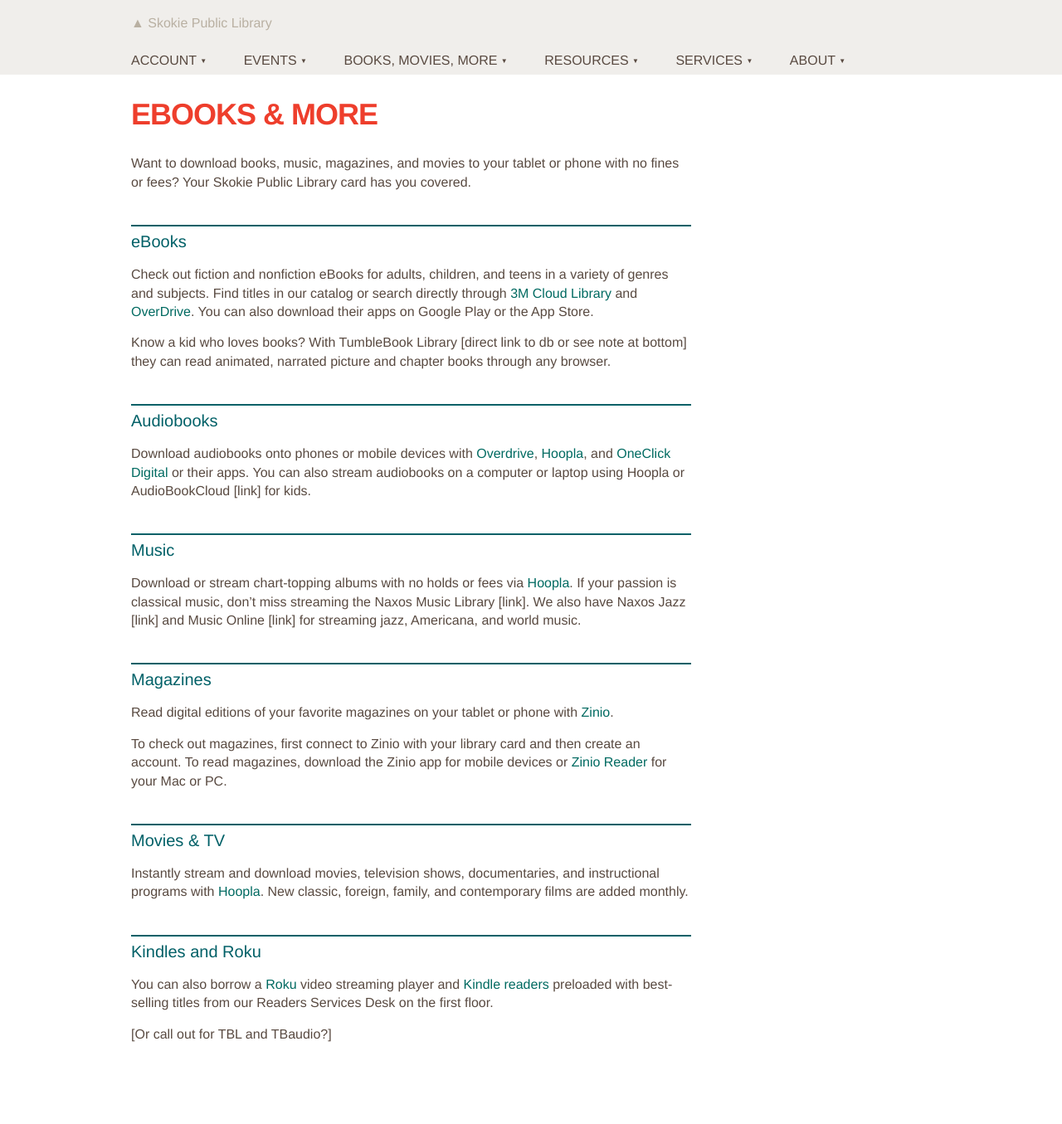
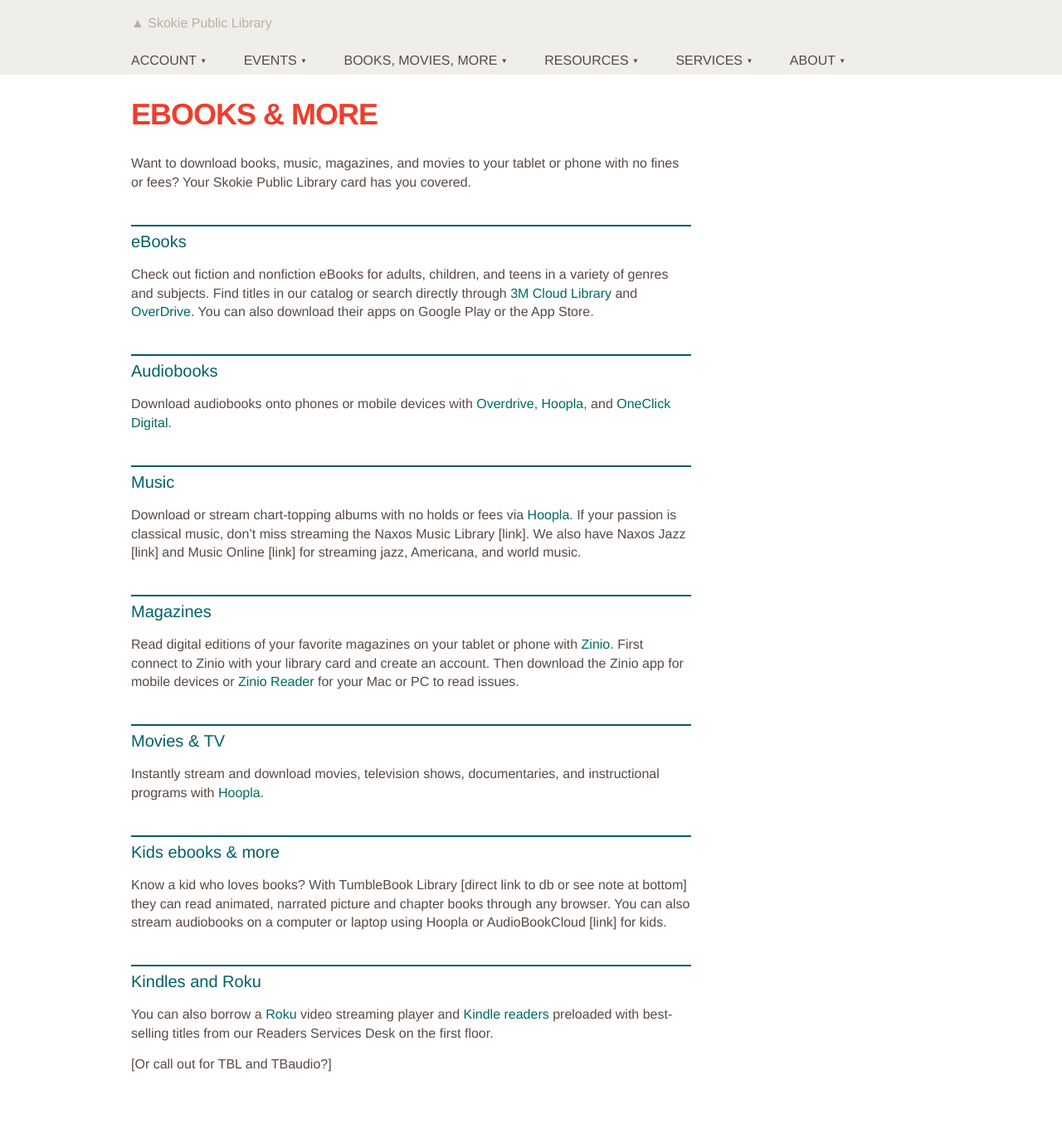
Before and after one commit to skokielibrary/spl-content, a Jekyll site: the page built from _content/annabelle/books-movies-more--ebooks-more.markdown, in a window 1280 px wide. Shown: the whole page at 83% size. Built offline with Jekyll 4.4.1, drawn with Linux system fonts in a browser that asks for light colours; before the commit the page ends 1318 px from its top, so only the background shows below that.

Commit message:
Updated books-movies-more--ebooks-more.markdown

```diff
--- a/_content/annabelle/books-movies-more--ebooks-more.markdown
+++ b/_content/annabelle/books-movies-more--ebooks-more.markdown
@@ -9,21 +9,20 @@ Want to download books, music, magazines, and movies to your tablet or phone wit
 ##eBooks
 Check out fiction and nonfiction eBooks for adults, children, and teens in a variety of genres and subjects. Find titles in our catalog or search directly through [3M Cloud Library](http://ebook.3m.com/library/SkokiePublicLibrary/) and [OverDrive](http://overdrive.skokielibrary.info/). You can also download their apps on Google Play or the App Store.
 
-Know a kid who loves books? With TumbleBook Library [direct link to db or see note at bottom] they can read animated, narrated picture and chapter books through any browser.
-
 ##Audiobooks
-Download audiobooks onto phones or mobile devices with [Overdrive](http://overdrive.skokielibrary.inf/), [Hoopla](http://hoopla.skokielibrary.info), and [OneClick Digital](http://skokieil.oneclickdigital.com/) or their apps. You can also stream audiobooks on a computer or laptop using Hoopla or AudioBookCloud [link] for kids.
+Download audiobooks onto phones or mobile devices with [Overdrive](http://overdrive.skokielibrary.inf/), [Hoopla](http://hoopla.skokielibrary.info), and [OneClick Digital](http://skokieil.oneclickdigital.com/).
 
 ##Music
 Download or stream chart-topping albums with no holds or fees via [Hoopla](http://hoopla.skokielibrary.info). If your passion is classical music, don't miss streaming the Naxos Music Library [link]. We also have Naxos Jazz [link] and Music Online [link] for streaming jazz, Americana, and world music.
 
 ##Magazines
-Read digital editions of your favorite magazines on your tablet or phone with [Zinio](https://www.rbdigital.com/skokieil/service/zinio/landing?).
-
-To check out magazines, first connect to Zinio with your library card and then create an account. To read magazines, download the Zinio app for mobile devices or [Zinio Reader](http://www.zinio.com/www/apps/desktop.jsp) for your Mac or PC.
+Read digital editions of your favorite magazines on your tablet or phone with [Zinio](https://www.rbdigital.com/skokieil/service/zinio/landing?). First connect to Zinio with your library card and create an account. Then download the Zinio app for mobile devices or [Zinio Reader](http://www.zinio.com/www/apps/desktop.jsp) for your Mac or PC to read issues.
 
 ##Movies & TV
-Instantly stream and download movies, television shows, documentaries, and instructional programs with [Hoopla](http://hoopla.skokielibrary.info). New classic, foreign, family, and contemporary films are added monthly.
+Instantly stream and download movies, television shows, documentaries, and instructional programs with [Hoopla](http://hoopla.skokielibrary.info).
+
+##Kids ebooks & more
+Know a kid who loves books? With TumbleBook Library [direct link to db or see note at bottom] they can read animated, narrated picture and chapter books through any browser. You can also stream audiobooks on a computer or laptop using Hoopla or AudioBookCloud [link] for kids.
 
 ##Kindles and Roku
 You can also borrow a [Roku](http://encore.skokielibrary.info/iii/encore/record/C__Rb1807766__Sroku__Orightresult__X7?lang=eng&suite=beta) video streaming player and [Kindle readers](http://encore.skokielibrary.info/iii/encore/search/C__Sebook%20reader.__Ff%3Afacetmediatype%3Ar%3Ar%3ADigital%20Devices%3A%3A__Orightresult__X0?lang=eng&suite=beta) preloaded with best-selling titles from our Readers Services Desk on the first floor.
```
